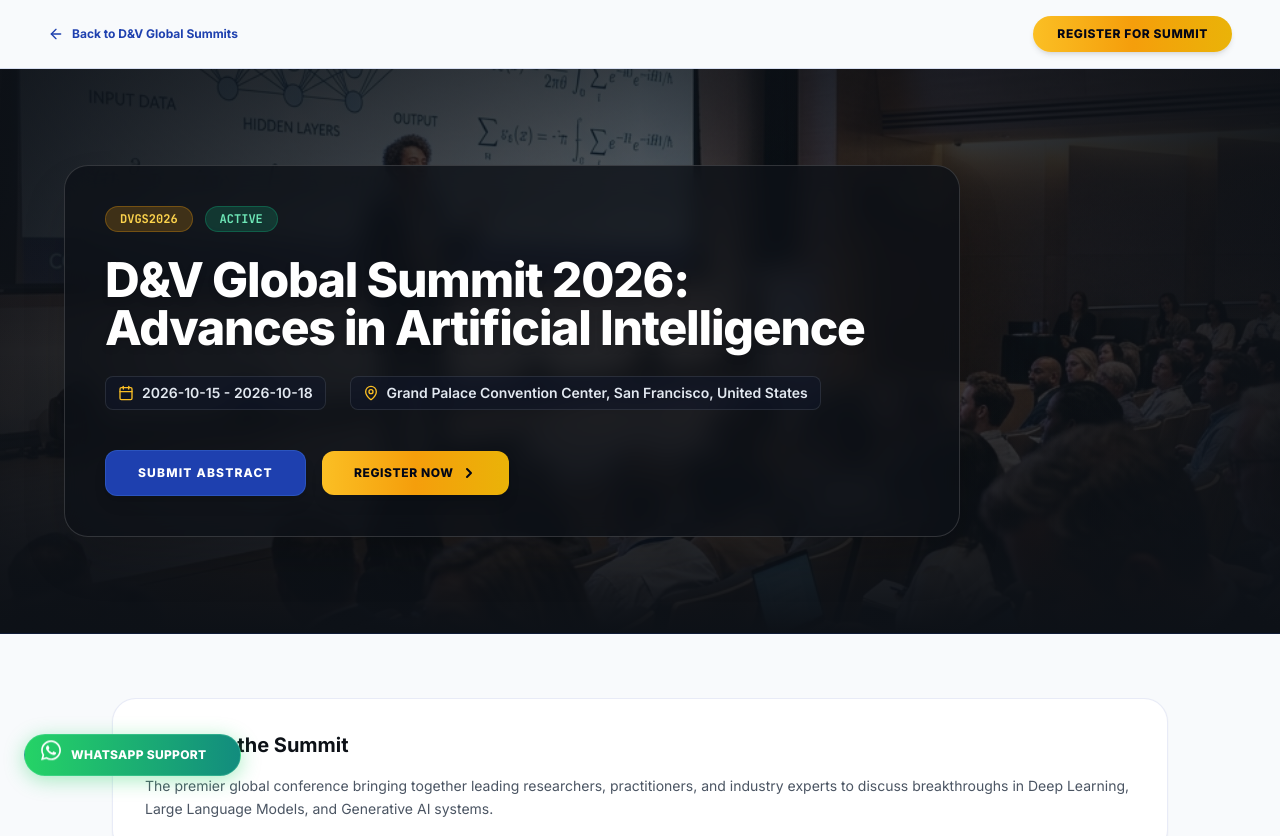
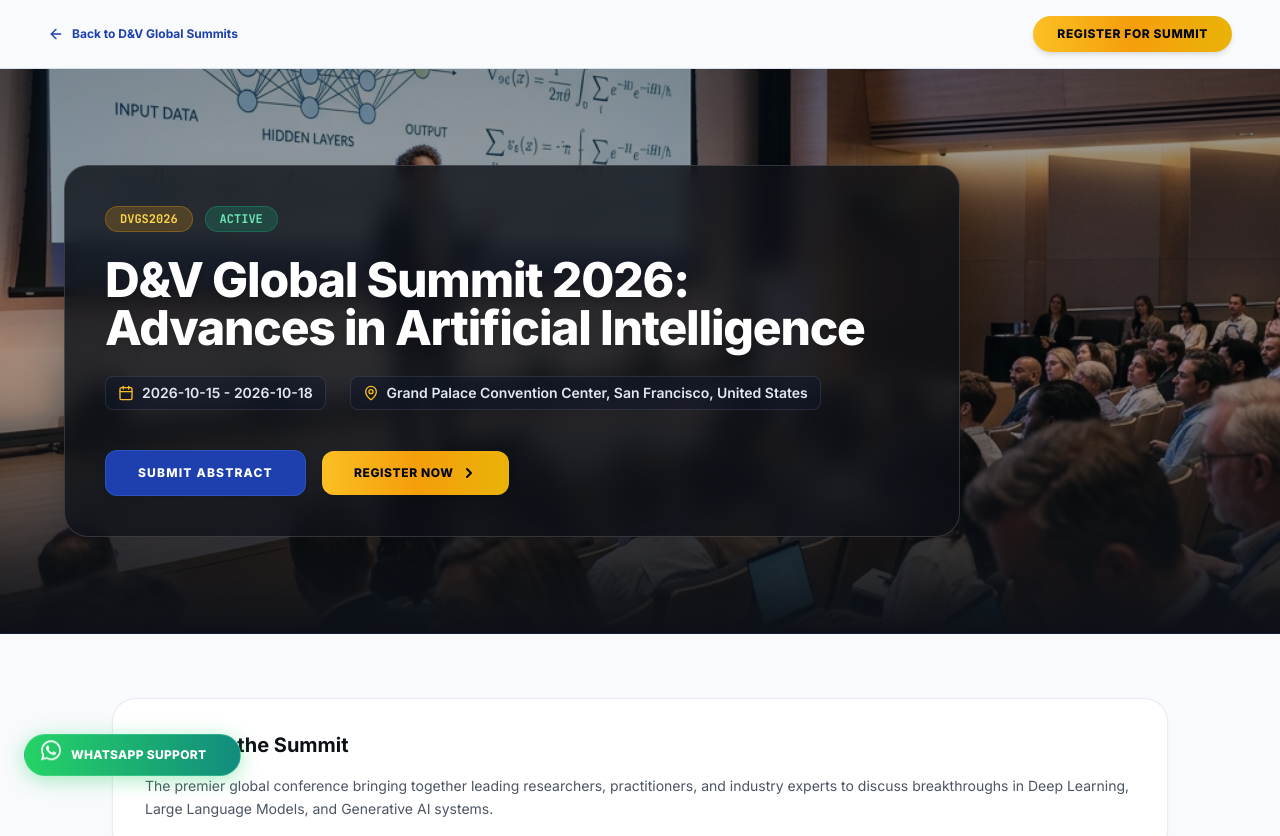
Before and after one commit to balliparavenkat-crypto/admin, a Next.js app: page /summits/1 in a window 1280 px wide. Shown: the top 836 px of the page. Built offline with nearby package versions, Linux system fonts and the light colour scheme; no server answers.

Commit message:
Ensure background banner image is bright and clearly visible on summit details page

```diff
--- a/app/summits/[id]/page.tsx
+++ b/app/summits/[id]/page.tsx
@@ -116,23 +116,14 @@ export default function PublicSummitDetailPage() {
       {/* Hero Banner */}
       <div className="relative text-white py-16 md:py-24 px-6 md:px-12 border-b border-[#1E40AF]/20 overflow-hidden bg-[#0D1117]">
         {/* Visible Background Banner Image */}
-        {summit.bannerUrl ? (
-          <img
-            src={summit.bannerUrl}
-            alt={summit.title}
-            className="absolute inset-0 w-full h-full object-cover opacity-80 scale-105 transition-all duration-700"
-          />
-        ) : (
-          <img
-            src="/images/ai_quantum_summit.png"
-            alt={summit.title}
-            className="absolute inset-0 w-full h-full object-cover opacity-80 scale-105 transition-all duration-700"
-          />
-        )}
+        <img
+          src={summit.bannerUrl || (String(summit.id) === "2" ? "/images/clean_energy_summit.png" : String(summit.id) === "3" ? "/images/biomedicine_congress.png" : "/images/ai_quantum_summit.png")}
+          alt={summit.title}
+          className="absolute inset-0 w-full h-full object-cover opacity-90 transition-all duration-700"
+        />
 
-        {/* Outer Vignette Darkening for Edge Contrast */}
-        <div className="absolute inset-0 bg-gradient-to-r from-[#0D1117]/90 via-[#0D1117]/40 to-[#0D1117]/90 pointer-events-none" />
-        <div className="absolute inset-0 bg-gradient-to-b from-[#0D1117]/60 via-transparent to-[#0D1117] pointer-events-none" />
+        {/* Subtle Bottom Gradient Overlay for High Image Visibility */}
+        <div className="absolute inset-0 bg-gradient-to-t from-[#0D1117] via-[#0D1117]/25 to-[#0D1117]/40 pointer-events-none" />
 
         {/* Text Container with Frosted Glass Backdrop Panel */}
         <div className="max-w-6xl mx-auto relative z-10">
```
Also changed, not shown: 1 other file (tests, documents, lock files or other folders).
